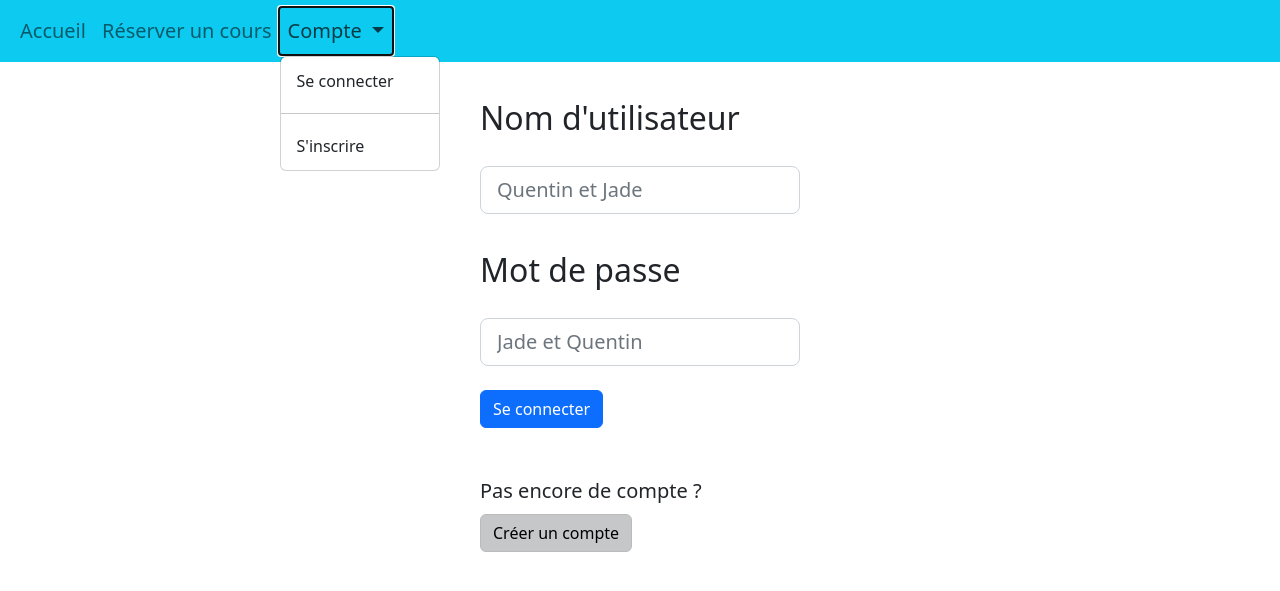
After one commit to jadoucis/b3-c3-django-bernigole-quentin-grau-jade, a Django app: page /login in a window 1280 px wide, after a click on "Compte". The commit adds this page. Shown: the top 591 px of the page. Run offline with Django 4.2, Linux system fonts and the light colour scheme.

Commit message:
Adding login feature and informative messages

```diff
--- /dev/null
+++ b/pilotageSchool/templates/login.html
@@ -0,0 +1,30 @@
+<!-- Permet de reprendre la navbar / le footer sur la page, seul le body change -->
+{% extends 'templateAllPages.html' %}
+{% block body %}
+
+    <!-- Si l'utilisateur est déjà authentifié, ça lui demande de retourner à la page d'accueil -->
+    {% if user.is_authenticated %}
+    <p class="p-2 text-center mt-3">Si la connexion ne vous renvoie pas sur la page d'accueil, cliquez <a href="/" style="text-decoration: none; " >ici</a></p>
+
+    <!-- Sinon, le formulaire apparait pour qu'il se connecte avec une option pour créer un compte (pas encore fait car bonus)-->
+    {% else %}
+    <p>{{ message }}</p>
+    <form method="POST" action="" class="col-md-2 col-lg-2 col-xl-3 mx-auto mb-4">
+        {% csrf_token %}
+            <div class="mb-3">
+              <label class="form-label fs-2 mt-3">Nom d'utilisateur</label>
+              <input type="text" class="form-control form-control-lg mt-3" name="username" placeholder="Quentin et Jade">
+            </div>
+            <div class="mb-4">
+              <label class="form-label fs-2 mt-3">Mot de passe</label>
+              <input type="password" class="form-control form-control-lg mt-3" name="password" placeholder="Jade et Quentin">
+            </div>
+            <button type="submit" class="btn btn-primary">Se connecter</button>
+            </br>
+            <label class="form-label fs-5 mt-5">Pas encore de compte ?</label>
+            </br>
+            <a href="{% url 'login' %}" class="btn btn-light active">Créer un compte</a>
+          </br>
+    </form>
+    {% endif %}
+{% endblock %}
--- a/pilotageSchool/templates/templateAllPages.html
+++ b/pilotageSchool/templates/templateAllPages.html
@@ -40,7 +40,7 @@
                             <ul class="dropdown-menu">
                               <li><a class="dropdown-item" href="{% url 'index' %}">Profil</a></li>
                               <li><hr class=""></li>
-                              <li><a class="dropdown-item" href="{% url 'index' %}">Se déconnecter</a></li>
+                              <li><a class="dropdown-item" href="{% url 'logout' %}">Se déconnecter</a></li>
                             </ul>
                         </li>
                         {% else %}
@@ -49,9 +49,9 @@
                               Compte
                             </a>
                             <ul class="dropdown-menu">
-                              <li><a class="dropdown-item" href="{% url 'index' %}">Se connecter</a></li>
+                              <li><a class="dropdown-item" href="{% url 'login' %}">Se connecter</a></li>
                               <li><hr class=""></li>
-                              <li><a class="dropdown-item" href="{% url 'index' %}">S'inscrire</a></li>
+                              <li><a class="dropdown-item" href="{% url 'login' %}">S'inscrire</a></li>
                             </ul>
                         </li>
                         {% endif %}
--- a/pilotageSchool/urls.py
+++ b/pilotageSchool/urls.py
@@ -2,5 +2,7 @@ from django.urls import path
 from . import views
 
 urlpatterns = [
+    path('login', views.login_page, name='login'),
+    path('logout', views.logout_page, name='logout'),
     path('', views.index, name='index'),
 ]
--- a/pilotageSchool/views.py
+++ b/pilotageSchool/views.py
@@ -16,3 +16,24 @@ def index(request):
 # Register view (Bonus)
 
 # Login view
+def login_page(request):
+    form = forms.LoginForm()
+    if request.user.is_authenticated:
+        return redirect("index")
+    if request.method == 'POST':
+        form = forms.LoginForm(request.POST)
+        if form.is_valid():
+            user = authenticate(username=form.cleaned_data['username'], password=form.cleaned_data['password'])
+            if user is not None:
+                login(request, user)
+                messages.success(request, f"Bonjour {user.username}, vous êtes connecté !")
+            else:
+                messages.info(request, f"Echec de la connexion")
+    return render(request, 'login.html', context={'form' : form})
+
+# Logout view
+@login_required
+def logout_page(request):
+    logout(request)
+    messages.info(request, "Vous êtes déconnecté.")
+    return redirect("index")
```
Also changed, not shown: db.sqlite3.
